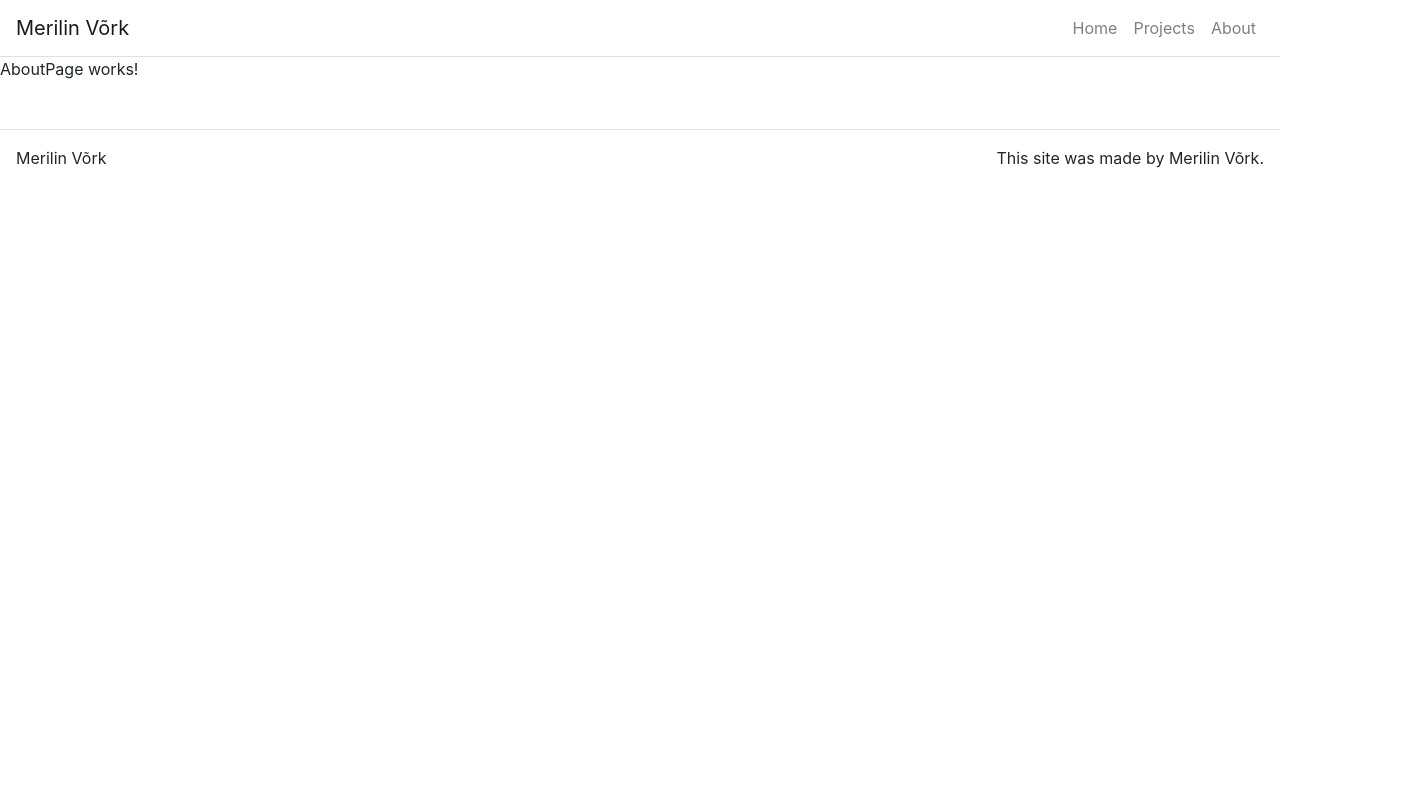
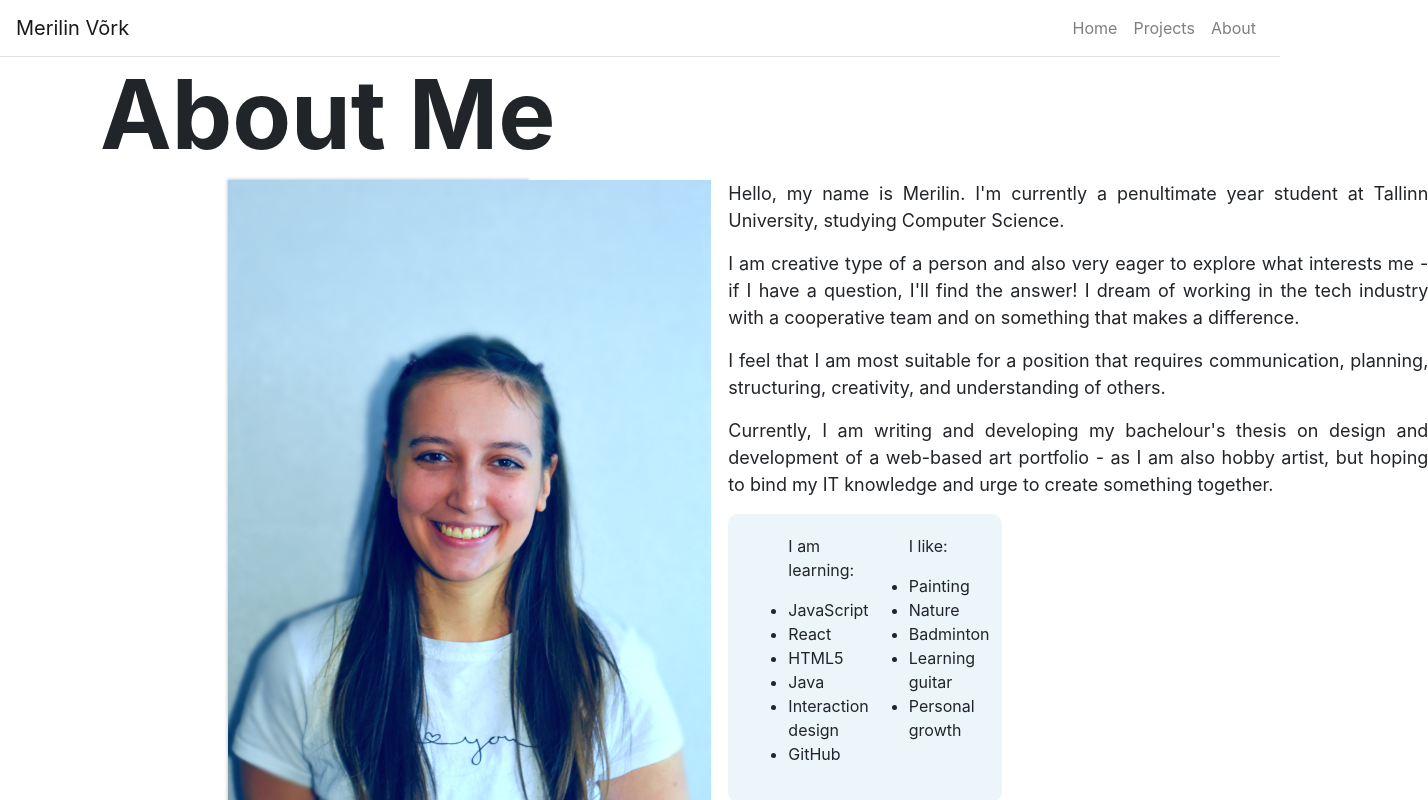
Before and after one commit to Merilinv/my-portfolio, a React (Create React App) app: page /about in a window 1280 px wide. Shown: the top 800 px of the page, 1428 px wide, since content can reach past the window. Built offline with nearby package versions, Linux system fonts and the light colour scheme.

Commit message:
Added Aboutpage

```diff
--- a/src/App.js
+++ b/src/App.js
@@ -25,7 +25,7 @@ class App extends React.Component{
       home: {
         title: "Hi, I'm Merilin!",
         subTitle: "I'm a Computer Science student.",
-        text: "Here's what I have learned so far"
+        text: "Click on a project to learn more."
       },
       projects: {
         title: 'Projects',
--- /dev/null
+++ b/src/components/Content.js
@@ -0,0 +1,18 @@
+import React from 'react';
+import Container from 'react-bootstrap/Container';
+import Row from 'react-bootstrap/Row';
+import Col from 'react-bootstrap/Col';
+
+function Content(props){
+    return(
+        <Container fluid={true}>
+            <Row className="justify-content-center">
+                <Col md={8}>
+                    {props.children}
+                </Col>
+            </Row>
+        </Container>
+    )
+}
+
+export default Content;
--- a/src/index.css
+++ b/src/index.css
@@ -13,7 +13,7 @@ code {
 }
 
 .m-card {
-  margin: 20px;
+  margin: 50px;
 }
 
 .m-card-image{
@@ -42,3 +42,48 @@ code {
   font-size: 16px;
   margin-right: 20px;
 }
+
+.m-about-img{
+  position: relative;
+  float:left;
+  margin-right: 200px;
+  width: 300px;
+  box-shadow: 0px 0px 3px 1px #ccc;
+
+}
+
+.m-about-img img.image-hover{
+  position: absolute;
+  top: 0;
+  right: 0;
+  left: 0;
+  bottom: 0;
+  object-fit: contain;
+  opacity: 0;
+  transition: opacity .2s;
+
+}
+
+.m-about-img:hover img.image-hover{
+  opacity: 1;
+}
+
+.m-about-text{
+  font-size: large;
+  text-align: justify;
+  width: 1200px;
+
+}
+
+
+.m-traits {
+
+  display: flex;
+  justify-content:space-around;
+  padding: 20px;
+  margin-right: 50px;
+  background-color: rgba(168, 210, 231, 0.219);
+  border-radius: 10px;
+
+
+}
--- a/src/pages/AboutPage.js
+++ b/src/pages/AboutPage.js
@@ -1,8 +1,59 @@
 import React from 'react';
+import Hero from '../components/Hero';
+import Content from '../components/Content';
+
+import merilin from "../assets/images/merilin.png";
+import merilinAlt from "../assets/images/merilin2.png";
 
 function AboutPage(props){
     return(
-        <p>AboutPage works!</p>
+        <div>
+            <Hero title={props.title}/>
+            <Content>
+                <a className="m-about-img" href="https://www.linkedin.com/in/merilin-v%C3%B5rk-ba1983190/" target="_blank" rel="noopener noreferrer">
+                    <img className="image-main" src={merilin} alt={merilin}></img>
+                    <img className="image-hover" src={merilinAlt} alt={merilinAlt}></img>
+                </a >
+
+                <div className="m-about-text">
+                    <p>Hello, my name is Merilin. I'm currently a penultimate year student at Tallinn University, studying Computer Science.</p>
+
+                    <p>I am creative type of a person and also very eager to explore what interests me - if I have a question, I'll find the answer!
+                        I dream of working in the tech industry with a cooperative team and on something that makes a difference.
+                    </p>
+                    <p> I feel that I am most
+                        suitable for a position that requires communication, planning, structuring, creativity, and understanding of others.
+                    </p>
+                    <p>Currently, I am writing and developing my bachelour's thesis on design and development of a web-based art portfolio
+                        - as I am also hobby artist, but hoping to bind my IT knowledge and urge to create something together.</p>
+
+                </div>
+                    <div className="m-traits">
+
+                        <ul>
+                        <p>I am learning: </p>
+                            <li>JavaScript</li>
+                            <li>React</li>
+                            <li>HTML5</li>
+                            <li>Java</li>
+                            <li>Interaction design</li>
+                            <li>GitHub</li>
+                        </ul>
+
+
+                        <ul>
+                        <p>I like: </p>
+                            <li>Painting</li>
+                            <li>Nature</li>
+                            <li>Badminton</li>
+                            <li>Learning guitar</li>
+                            <li>Personal growth</li>
+                        </ul>
+                    </div>
+
+
+            </Content>
+        </div>
     );
 }
 
```
Also changed, not shown: src/assets/images/merilin.png (added), src/assets/images/merilin2.png (added).
